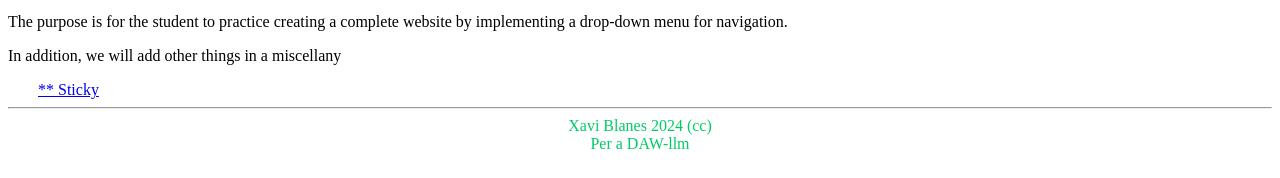
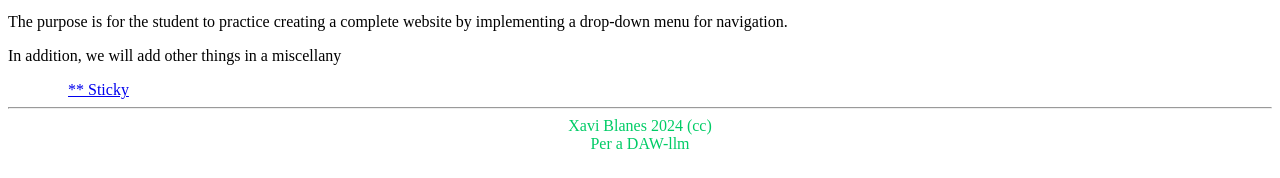
Before and after one commit to xaviblanes/tutorial, a plain HTML site: page index.html in a window 1280 px wide. Shown: the part 206-384 px from the top of the page. Drawn offline with Linux system fonts and the light colour scheme.

Commit message:
Update index.html

```diff
--- a/index.html
+++ b/index.html
@@ -41,7 +41,7 @@ Tutorial CSS (DAW-llm)
 <p>The purpose is for the student to practice creating a complete website by implementing a drop-down menu for navigation.</p>
 <p>In addition, we will add other things in a miscellany</p>
 
-<a href="enganxos/enganxos.html"> ** Sticky</a><br>
+<a href="enganxos/enganxos.html" style="margin:30px;"> ** Sticky</a><br>
 
 <div class="peu">
 <hr>
```
